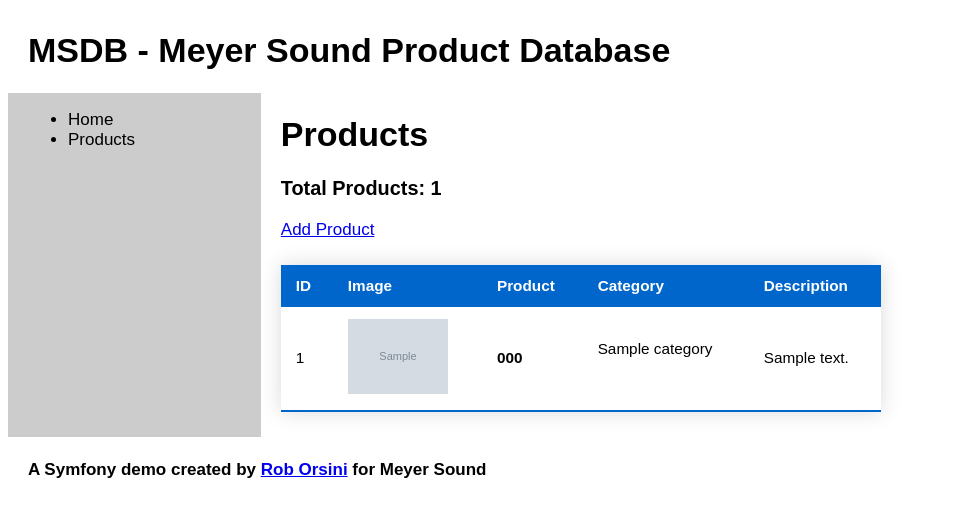
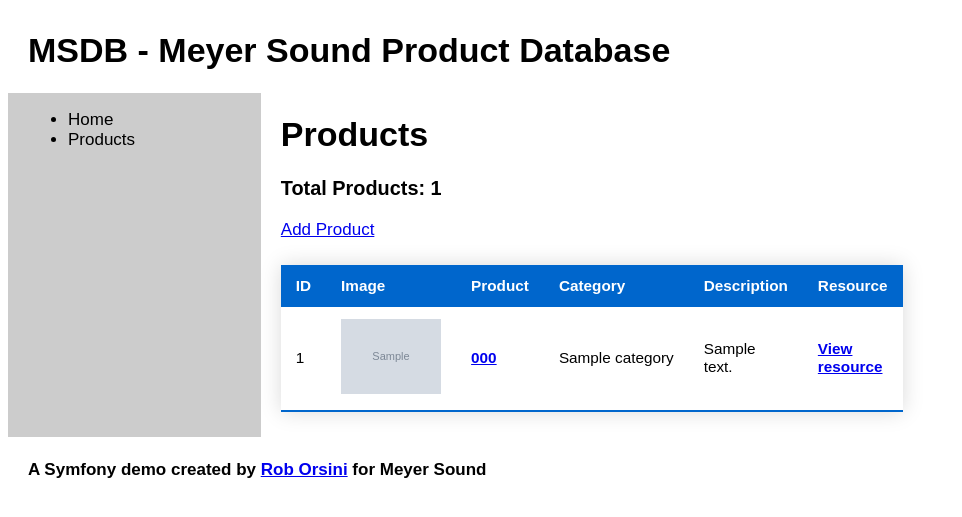
Before and after one commit to rorsini/meyer_sound, a Symfony app: template templates/product/index.html.twig in a window 1280 px wide. Shown: the top 517 px of the page, without its empty margins (0-962 px from the left). Run offline with Twig, Linux system fonts and the light colour scheme; the template is opened without the code that fills it: most values are stand-ins (such as "Sample title", 1, 10 or a date in 2020); grey boxes marked "Sample" are stand-in pictures; some libraries are stand-ins or nearby versions.

Commit message:
add resource url links

```diff
--- a/templates/product/index.html.twig
+++ b/templates/product/index.html.twig
@@ -14,6 +14,7 @@
       <th>Product</th>
       <th>Category</th>
       <th>Description</th>
+      <th>Resource</th>
     </tr>
   </thead>
   <tbody>
@@ -21,13 +22,14 @@
       <tr>
         <td>{{ product.id }}</td>
         <td><img src="{{ product.imageUrl }}" width="100px" /></td>
-        <td><strong>{{ product.code }}</strong></td>
+        <td><strong><a href="{{ product.getProductUrl }}" target="_blank">{{ product.code }}</a></strong></td>
         <td>
           {% for category in product.getCategory() %}
-              {{ category.name }}<br/><br/>
+              <nobr>{{ category.name }}</nobr><br/>
           {% endfor %}
         </td>
         <td>{{ product.description }}</td>
+        <td><strong><a href="{{ product.getResourceUrl }}" target="_blank">View resource</a></strong></td>
       </tr>
     {% endfor %}
   </tbody>
```
